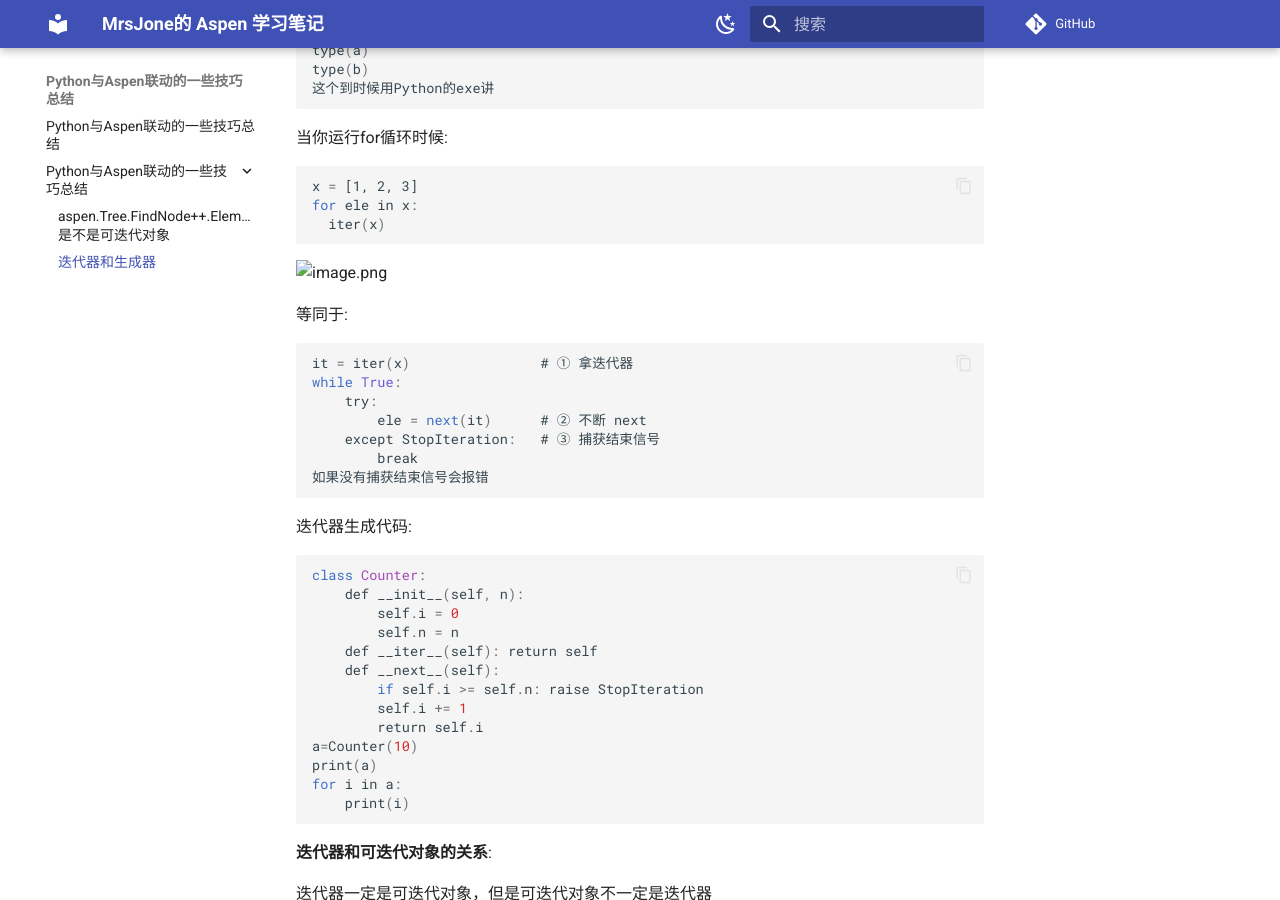
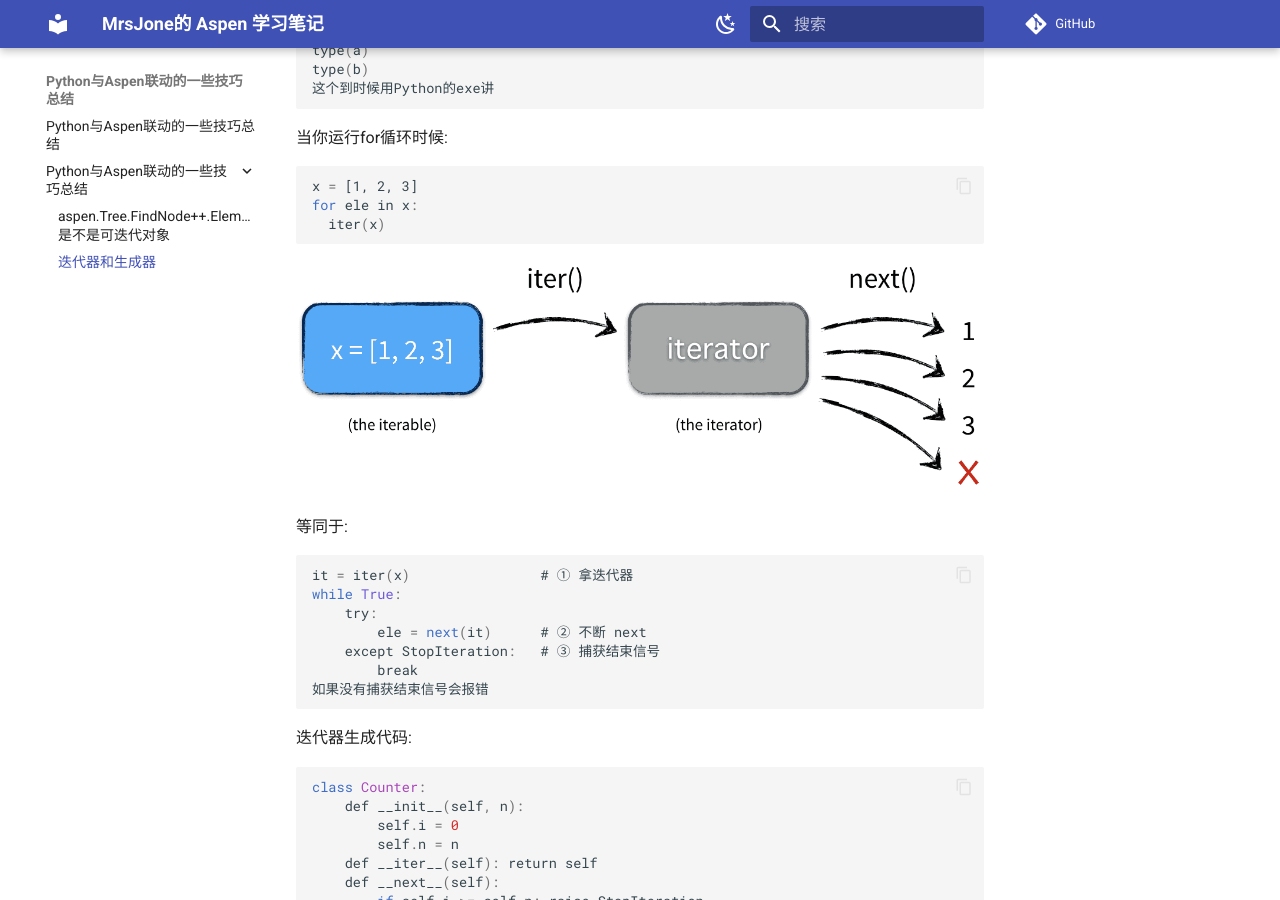
Before and after one commit to wenxiaoshuo/AspenWithPython, an MkDocs documentation site: the page built from docs/Python与Aspen联动的一些技巧总结/Python与Aspen联动的一些技巧总结/迭代器和生成器.md, in a window 1280 px wide and 900 px high, scrolled down 1143 px. Built offline with MkDocs 1.6.1 and Material for MkDocs 9.7.7, drawn with Linux system fonts in a browser that asks for light colours; comment, search, counter and statistics services are not loaded.

Commit message:
更新2026/2/13

````diff
--- a/docs/Python与Aspen联动的一些技巧总结/Python与Aspen联动的一些技巧总结/迭代器和生成器.md
+++ b/docs/Python与Aspen联动的一些技巧总结/Python与Aspen联动的一些技巧总结/迭代器和生成器.md
@@ -69,7 +69,7 @@ for ele in x:
   iter(x)
 ```
 
-![image.png](迭代器和生成器+bdcd65ed-34ec-4ef2-9c33-aba1816304e8/image.png)
+![image.png](迭代器和生成器/image.png)
 
 等同于:
 
````
Also changed, not shown: docs/使用遗传算法与python对反应器优化.md (+1 -1 lines).
